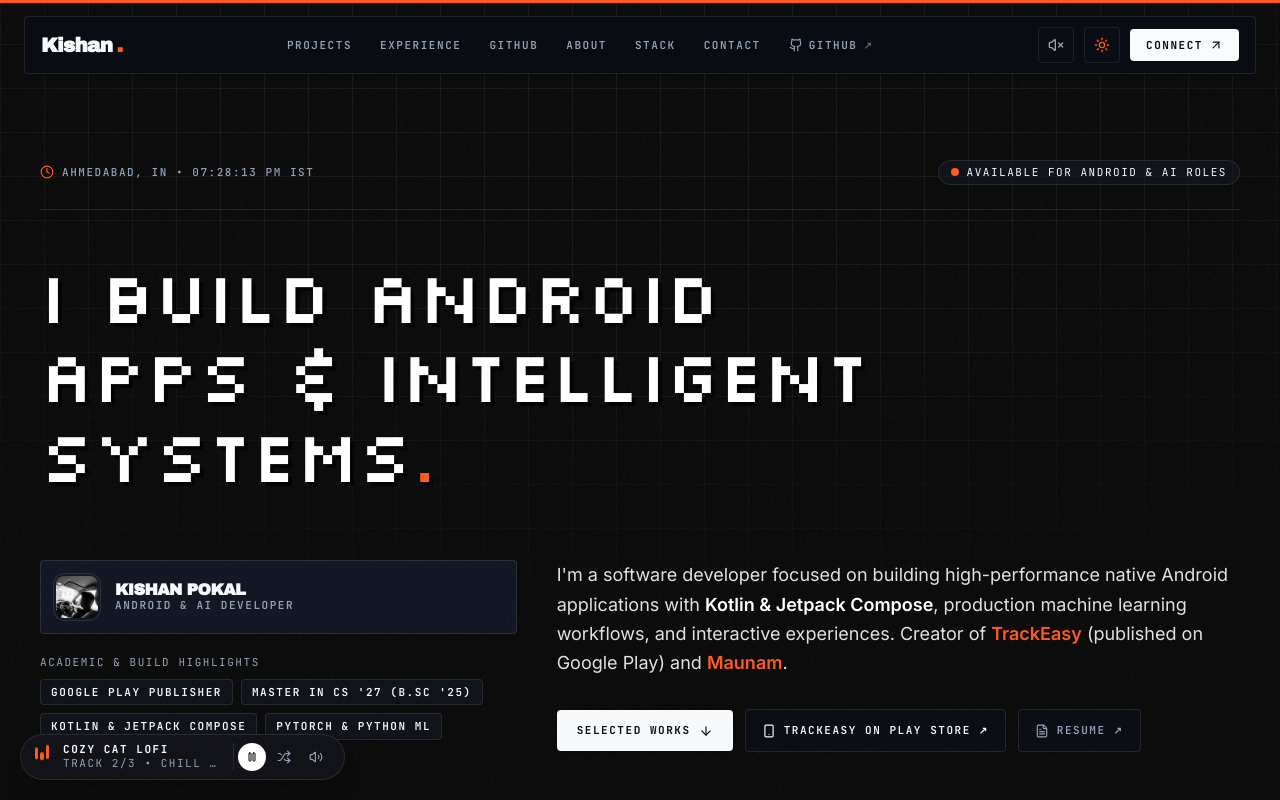
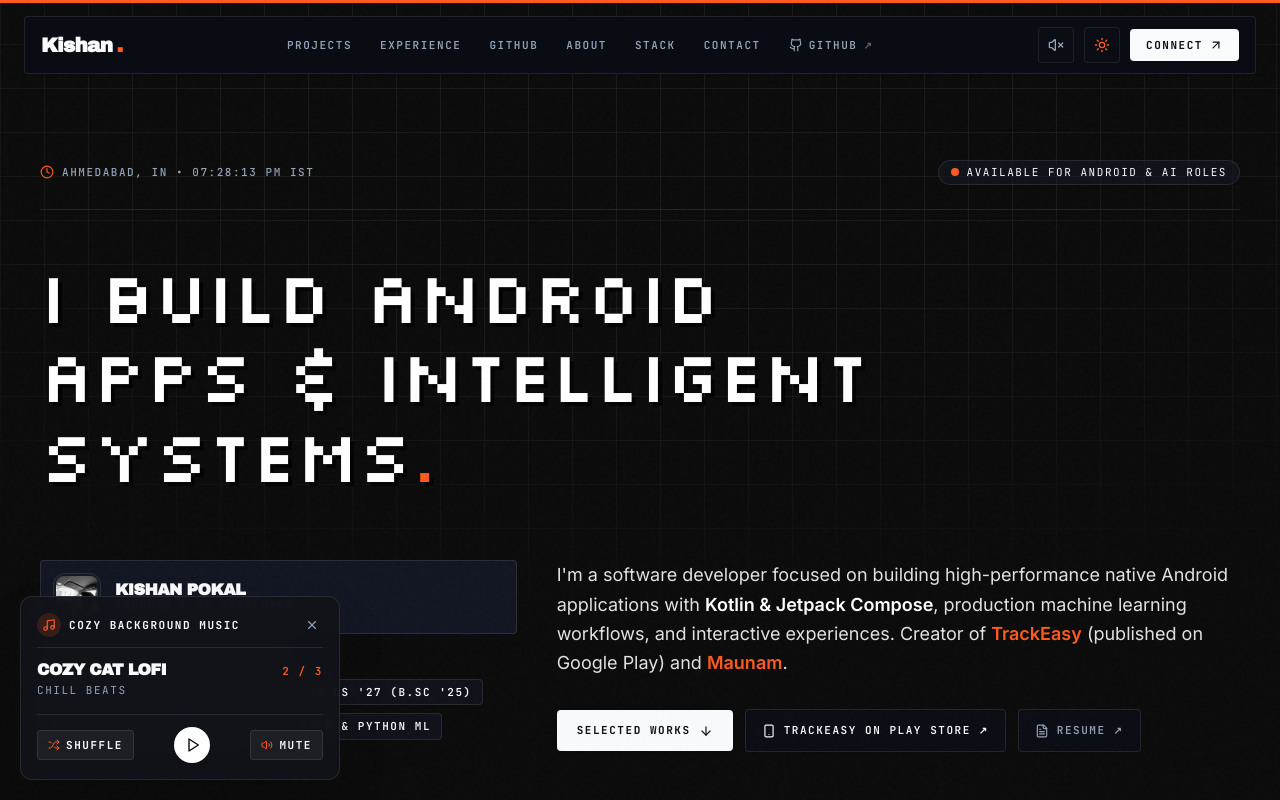
Before and after one commit to kishanpokal/my-portfolio, a React (Vite) app: page /v2 in a window 1280 px wide. Both pictures are taken after a click on the button 44 px from the left and 757 px from the top of the page. Shown: the top 800 px of the page. Built offline with nearby package versions, Linux system fonts and the light colour scheme; a web font is replaced by a local one.

Commit message:
fix: compact floating music icon with click-to-expand card and reliable shuffle playback

```diff
--- a/src/components/v2/CozyMusicPlayer.jsx
+++ b/src/components/v2/CozyMusicPlayer.jsx
@@ -1,5 +1,5 @@
 import React, { useState, useEffect, useRef } from "react";
-import { Play, Pause, SkipForward, Volume2, VolumeX, Shuffle, Music } from "lucide-react";
+import { Play, Pause, SkipForward, Volume2, VolumeX, Shuffle, Music, X } from "lucide-react";
 import { sound } from "@/lib/SoundEngine";
 
 export const CozyMusicPlayer = () => {
@@ -29,10 +29,12 @@ export const CozyMusicPlayer = () => {
     Math.floor(Math.random() * tracks.length)
   );
   const [isPlaying, setIsPlaying] = useState(false);
-  const [volume, setVolume] = useState(0.35); // Gentle cozy background volume
   const [isMuted, setIsMuted] = useState(false);
-  const [isExpanded, setIsExpanded] = useState(false);
+  const [isOpen, setIsOpen] = useState(false);
+  const [hasInteracted, setHasInteracted] = useState(false);
+
   const audioRef = useRef(null);
+  const playerContainerRef = useRef(null);
 
   const currentTrack = tracks[currentTrackIndex];
 
@@ -45,55 +47,103 @@ export const CozyMusicPlayer = () => {
     return nextIndex;
   };
 
-  const handleNextTrack = () => {
-    sound.click();
-    const nextIdx = getRandomNextIndex(currentTrackIndex);
-    setCurrentTrackIndex(nextIdx);
-    if (audioRef.current) {
-      audioRef.current.src = tracks[nextIdx].src;
-      audioRef.current.play().then(() => setIsPlaying(true)).catch(() => {});
+  // Safe playback trigger
+  const playAudio = () => {
+    const audio = audioRef.current;
+    if (!audio) return;
+    audio.load();
+    const promise = audio.play();
+    if (promise !== undefined) {
+      promise
+        .then(() => setIsPlaying(true))
+        .catch((err) => {
+          console.warn("Audio play prevented:", err);
+          setIsPlaying(false);
+        });
     }
   };
 
+  // When track index changes after user interaction, start playing automatically
+  useEffect(() => {
+    if (!hasInteracted) return;
+    const audio = audioRef.current;
+    if (!audio) return;
+
+    audio.src = tracks[currentTrackIndex].src;
+    playAudio();
+  }, [currentTrackIndex]);
+
+  // Audio event listeners
+  useEffect(() => {
+    const audio = audioRef.current;
+    if (!audio) return;
+
+    audio.volume = 0.35; // Soft comfortable cozy background level
+    audio.muted = isMuted;
+
+    const handleEnded = () => {
+      const nextIdx = getRandomNextIndex(currentTrackIndex);
+      setCurrentTrackIndex(nextIdx);
+    };
+
+    const handlePause = () => setIsPlaying(false);
+    const handlePlay = () => setIsPlaying(true);
+
+    audio.addEventListener("ended", handleEnded);
+    audio.addEventListener("pause", handlePause);
+    audio.addEventListener("play", handlePlay);
+
+    return () => {
+      audio.removeEventListener("ended", handleEnded);
+      audio.removeEventListener("pause", handlePause);
+      audio.removeEventListener("play", handlePlay);
+    };
+  }, [currentTrackIndex, isMuted]);
+
+  // Close when clicking outside of the expanded player
+  useEffect(() => {
+    const handleClickOutside = (e) => {
+      if (playerContainerRef.current && !playerContainerRef.current.contains(e.target)) {
+        setIsOpen(false);
+      }
+    };
+
+    if (isOpen) {
+      document.addEventListener("mousedown", handleClickOutside);
+    }
+    return () => document.removeEventListener("mousedown", handleClickOutside);
+  }, [isOpen]);
+
   const togglePlay = () => {
     sound.click();
-    if (!audioRef.current) return;
+    setHasInteracted(true);
+    const audio = audioRef.current;
+    if (!audio) return;
 
     if (isPlaying) {
-      audioRef.current.pause();
+      audio.pause();
       setIsPlaying(false);
     } else {
-      audioRef.current.play().then(() => setIsPlaying(true)).catch(() => {});
+      audio.src = tracks[currentTrackIndex].src;
+      playAudio();
     }
+  };
+
+  const handleShuffle = () => {
+    sound.click();
+    setHasInteracted(true);
+    const nextIdx = getRandomNextIndex(currentTrackIndex);
+    setCurrentTrackIndex(nextIdx);
   };
 
   const toggleMute = () => {
     sound.click();
-    if (!audioRef.current) return;
     const newMuted = !isMuted;
     setIsMuted(newMuted);
+    if (audioRef.current) {
       audioRef.current.muted = newMuted;
+    }
   };
-
-  // Set up audio element listeners
-  useEffect(() => {
-    const audio = audioRef.current;
-    if (!audio) return;
-
-    audio.volume = volume;
-    audio.muted = isMuted;
-
-    const handleEnded = () => {
-      // Auto-shuffle on track finish
-      const nextIdx = getRandomNextIndex(currentTrackIndex);
-      setCurrentTrackIndex(nextIdx);
-      audio.src = tracks[nextIdx].src;
-      audio.play().then(() => setIsPlaying(true)).catch(() => {});
-    };
-
-    audio.addEventListener("ended", handleEnded);
-    return () => audio.removeEventListener("ended", handleEnded);
-  }, [currentTrackIndex, volume, isMuted]);
 
   return (
     <>
@@ -101,74 +151,135 @@ export const CozyMusicPlayer = () => {
       <audio
         ref={audioRef}
         src={currentTrack.src}
-        preload="metadata"
+        preload="auto"
       />
 
-      {/* Floating Cozy Music Bar (Bottom-Left) */}
-      <div className="fixed bottom-5 left-5 z-40">
-        <div className="flex items-center gap-2.5 rounded-full border border-[#11111118] dark:border-white/10 bg-white/95 dark:bg-[#12141a]/95 px-3.5 py-2 text-xs shadow-xl backdrop-blur-md transition-all duration-200 hover:border-[#ff5a1f]/50">
-          {/* Animated Equalizer Wave / Music Icon */}
+      <div ref={playerContainerRef} className="fixed bottom-5 left-5 z-50">
+        {/* COLLAPSED STATE: Sleek Minimalist Circular Icon */}
+        {!isOpen && (
+          <button
+            type="button"
+            onClick={() => {
+              sound.click();
+              setIsOpen(true);
+            }}
+            className="group relative flex h-11 w-11 items-center justify-center rounded-full border border-[#11111118] dark:border-white/10 bg-white/95 dark:bg-[#12141a]/95 shadow-xl backdrop-blur-md transition-all duration-300 hover:scale-110 hover:border-[#ff5a1f]"
+            title="Cozy Background Music (Click to open)"
+            aria-label="Open Cozy Music Player"
+          >
+            {isPlaying ? (
+              /* Animated Dancing Equalizer Bars */
+              <div className="flex items-end gap-[2.5px] h-4 w-4 pb-0.5">
+                <span className="w-1 bg-[#ff5a1f] rounded-full animate-bounce h-3.5" />
+                <span className="w-1 bg-[#ff5a1f] rounded-full animate-bounce h-2 delay-100" />
+                <span className="w-1 bg-[#ff5a1f] rounded-full animate-bounce h-4 delay-200" />
+              </div>
+            ) : (
+              /* Idle Music Note with hover effect */
+              <Music className="w-4 h-4 text-foreground transition-colors group-hover:text-[#ff5a1f]" />
+            )}
+
+            {/* Glowing Accent Indicator if playing */}
+            {isPlaying && (
+              <span className="absolute -top-0.5 -right-0.5 flex h-2.5 w-2.5">
+                <span className="absolute inline-flex h-full w-full animate-ping rounded-full bg-[#ff5a1f] opacity-75" />
+                <span className="relative inline-flex h-2.5 w-2.5 rounded-full bg-[#ff5a1f]" />
+              </span>
+            )}
+          </button>
+        )}
+
+        {/* EXPANDED STATE: Sleek Floating Options Card */}
+        {isOpen && (
+          <div className="w-[280px] sm:w-[320px] rounded-xl border border-[#11111118] dark:border-white/10 bg-white/95 dark:bg-[#12141a]/95 p-4 shadow-2xl backdrop-blur-xl transition-all animate-in fade-in zoom-in-95 duration-200">
+            {/* Top Bar with Title & Close Icon */}
+            <div className="flex items-center justify-between border-b border-[#11111110] dark:border-white/10 pb-2.5">
+              <div className="flex items-center gap-2">
+                <div className="flex items-center justify-center h-6 w-6 rounded-full bg-[#ff5a1f]/15 text-[#ff5a1f]">
+                  <Music className="w-3.5 h-3.5" />
+                </div>
+                <span className="label-mono text-[10px] font-bold text-foreground">
+                  Cozy Background Music
+                </span>
+              </div>
+
+              <button
+                type="button"
+                onClick={() => {
+                  sound.click();
+                  setIsOpen(false);
+                }}
+                className="rounded-full p-1 text-muted-foreground transition-colors hover:bg-black/5 dark:hover:bg-white/10 hover:text-foreground"
+                aria-label="Collapse player"
+              >
+                <X className="w-3.5 h-3.5" />
+              </button>
+            </div>
+
+            {/* Current Track Info */}
+            <div className="mt-3.5">
+              <div className="flex items-baseline justify-between gap-2">
+                <p className="headline text-base uppercase font-bold text-foreground truncate">
+                  {currentTrack.title}
+                </p>
+                <span className="label-mono text-[9px] text-[#ff5a1f] shrink-0 font-semibold">
+                  {currentTrackIndex + 1} / {tracks.length}
+                </span>
+              </div>
+              <p className="label-mono text-[10px] text-muted-foreground mt-0.5 truncate">
+                {currentTrack.artist}
+              </p>
+            </div>
+
+            {/* Interactive Control Options */}
+            <div className="mt-4 flex items-center justify-between border-t border-[#11111110] dark:border-white/10 pt-3">
+              {/* Shuffle Button */}
+              <button
+                type="button"
+                onClick={handleShuffle}
+                className="label-mono flex items-center gap-1.5 rounded-sm border border-[#11111114] dark:border-white/10 bg-[#eae7e1] dark:bg-white/5 px-2.5 py-1.5 text-[9px] font-bold text-foreground transition-all hover:border-[#ff5a1f] hover:text-[#ff5a1f] active:scale-95"
+                title="Pick another random cozy track and play"
+              >
+                <Shuffle className="w-3 h-3 text-[#ff5a1f]" />
+                <span>Shuffle</span>
+              </button>
+
+              {/* Main Play / Pause Button */}
               <button
                 type="button"
                 onClick={togglePlay}
-            className="flex items-center gap-1 text-[#ff5a1f] pr-1 focus:outline-none"
-            title={isPlaying ? "Pause music" : "Play cozy background music"}
+                className="flex h-9 w-9 items-center justify-center rounded-full bg-[#111111] dark:bg-white text-white dark:text-black shadow-sm transition-transform hover:scale-105 active:scale-95"
+                aria-label={isPlaying ? "Pause music" : "Play music"}
               >
                 {isPlaying ? (
-              <div className="flex items-end gap-[2px] h-3.5 w-3.5 pb-0.5">
-                <span className="w-1 bg-[#ff5a1f] rounded-full animate-bounce h-3" />
-                <span className="w-1 bg-[#ff5a1f] rounded-full animate-bounce h-2 delay-100" />
-                <span className="w-1 bg-[#ff5a1f] rounded-full animate-bounce h-3.5 delay-200" />
-              </div>
+                  <Pause className="w-4 h-4" />
                 ) : (
-              <Music className="w-3.5 h-3.5 text-muted-foreground" />
+                  <Play className="w-4 h-4 ml-0.5" />
                 )}
-          </button>
-
-          {/* Track Info */}
-          <div className="flex flex-col max-w-[120px] sm:max-w-[160px] truncate leading-tight">
-            <span className="label-mono text-[9px] font-bold text-foreground truncate">
-              {isPlaying ? currentTrack.title : "Cozy Background Music"}
-            </span>
-            <span className="label-mono text-[8px] text-muted-foreground truncate">
-              {isPlaying ? `Track ${currentTrackIndex + 1}/3 • ${currentTrack.artist}` : "Click to shuffle & play"}
-            </span>
-          </div>
-
-          <div className="flex items-center gap-1 pl-1 border-l border-[#11111114] dark:border-white/10">
-            {/* Play / Pause Button */}
-            <button
-              type="button"
-              onClick={togglePlay}
-              className="flex h-7 w-7 items-center justify-center rounded-full bg-[#111111] dark:bg-white text-white dark:text-black transition-transform hover:scale-105"
-              aria-label={isPlaying ? "Pause" : "Play"}
-            >
-              {isPlaying ? <Pause className="w-3 h-3" /> : <Play className="w-3 h-3 ml-0.5" />}
-            </button>
-
-            {/* Random Shuffle / Next Button */}
-            <button
-              type="button"
-              onClick={handleNextTrack}
-              className="flex h-7 w-7 items-center justify-center rounded-full text-muted-foreground transition-colors hover:text-[#ff5a1f]"
-              title="Shuffle to another random cozy track"
-              aria-label="Next track"
-            >
-              <Shuffle className="w-3.5 h-3.5" />
               </button>
 
               {/* Mute Toggle */}
               <button
                 type="button"
                 onClick={toggleMute}
-              className="flex h-7 w-7 items-center justify-center rounded-full text-muted-foreground transition-colors hover:text-[#ff5a1f]"
-              title={isMuted ? "Unmute" : "Mute"}
-              aria-label="Toggle Mute"
+                className="label-mono flex items-center gap-1.5 rounded-sm border border-[#11111114] dark:border-white/10 bg-[#eae7e1] dark:bg-white/5 px-2.5 py-1.5 text-[9px] font-bold text-foreground transition-all hover:border-[#ff5a1f] hover:text-[#ff5a1f] active:scale-95"
+                title={isMuted ? "Unmute sound" : "Mute sound"}
               >
-              {isMuted ? <VolumeX className="w-3.5 h-3.5" /> : <Volume2 className="w-3.5 h-3.5" />}
+                {isMuted ? (
+                  <>
+                    <VolumeX className="w-3 h-3 text-rose-500" />
+                    <span>Muted</span>
+                  </>
+                ) : (
+                  <>
+                    <Volume2 className="w-3 h-3 text-[#ff5a1f]" />
+                    <span>Mute</span>
+                  </>
+                )}
               </button>
             </div>
           </div>
+        )}
       </div>
     </>
   );
```
Lines whose indentation alone changed are shown as unchanged.
